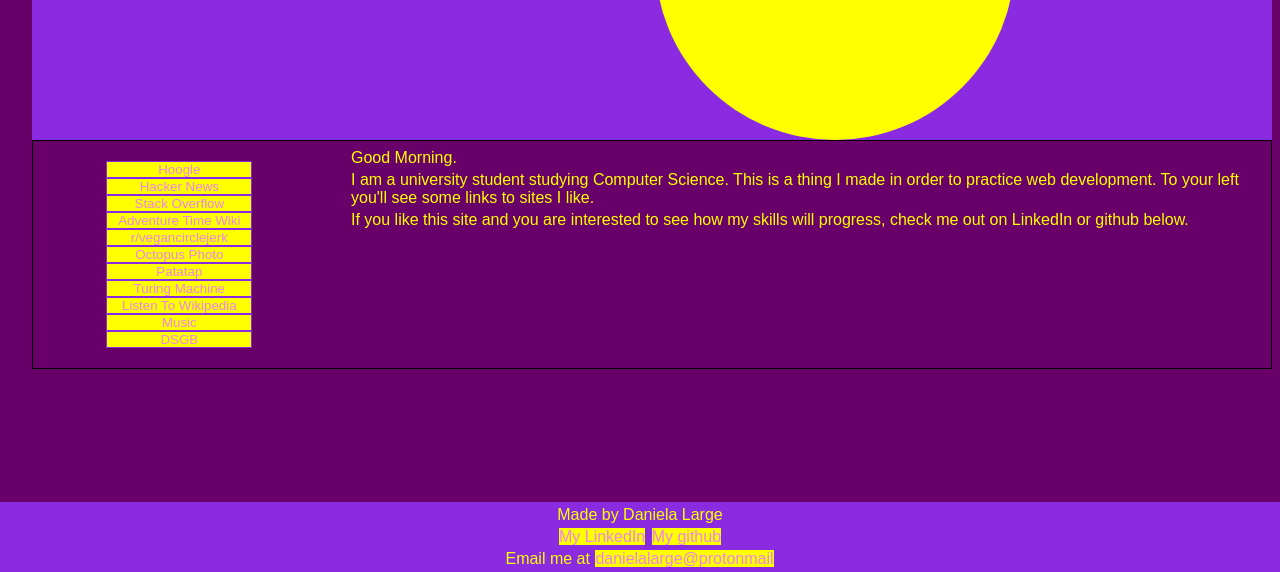
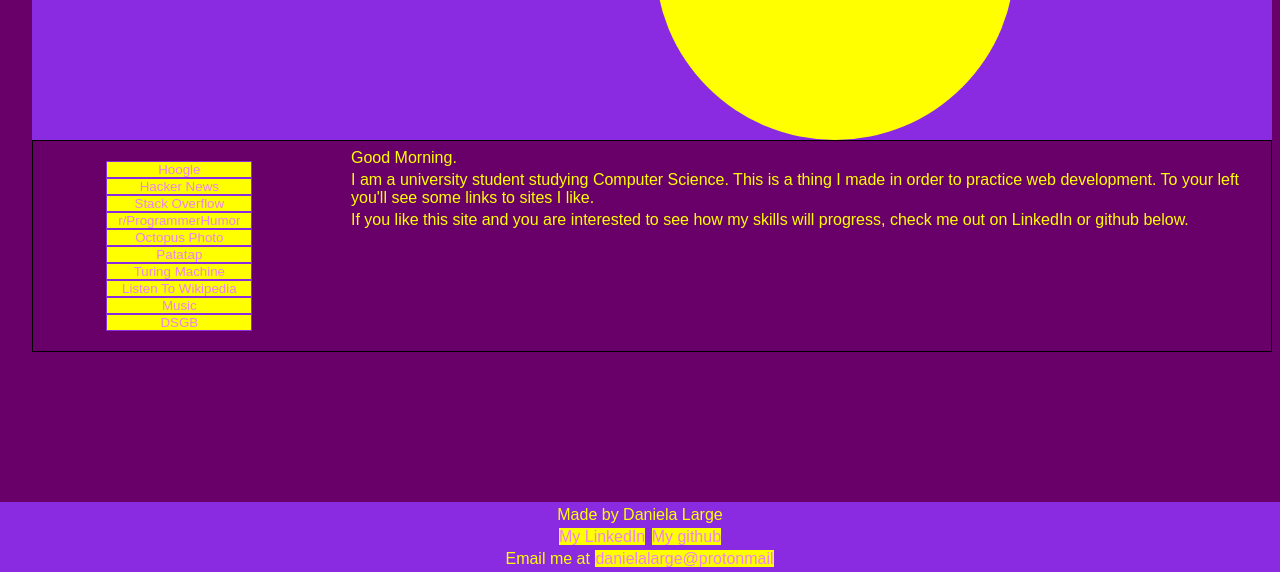
Before and after one commit to dannylarge144/dannylarge144.github.io, a plain HTML site: page index.html in a window 1280 px wide. Shown: the part 228-800 px from the top of the page. Drawn offline with Linux system fonts and the light colour scheme.

Commit message:
Update index.html

```diff
--- a/index.html
+++ b/index.html
@@ -22,10 +22,7 @@
             <a href="https://stackoverflow.com">Stack Overflow</a>
         </li>
         <li>
-            <a href="https://adventuretime.fandom.com">Adventure Time Wiki</a>
-        </li>
-        <li>
-            <a href="https://www.reddit.com/r/vegancirclejerk/">r/vegancirclejerk</a>
+            <a href="https://www.reddit.com/r/ProgrammerHumor/">r/ProgrammerHumor</a>
         </li>
         <li>
             <a href="https://upload.wikimedia.org/wikipedia/commons/thumb/5/57/Octopus2.jpg/1200px-Octopus2.jpg">Octopus Photo</a>
```
